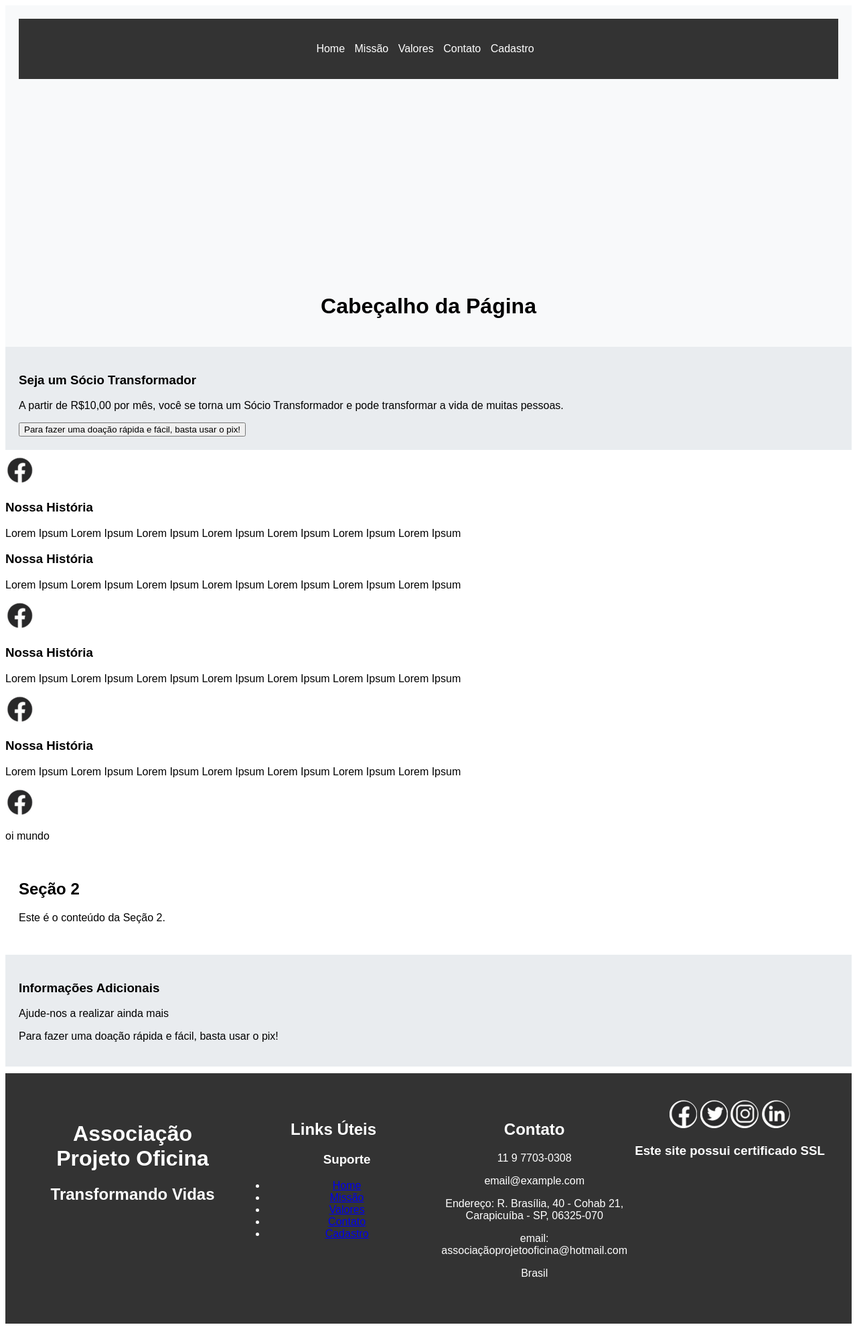
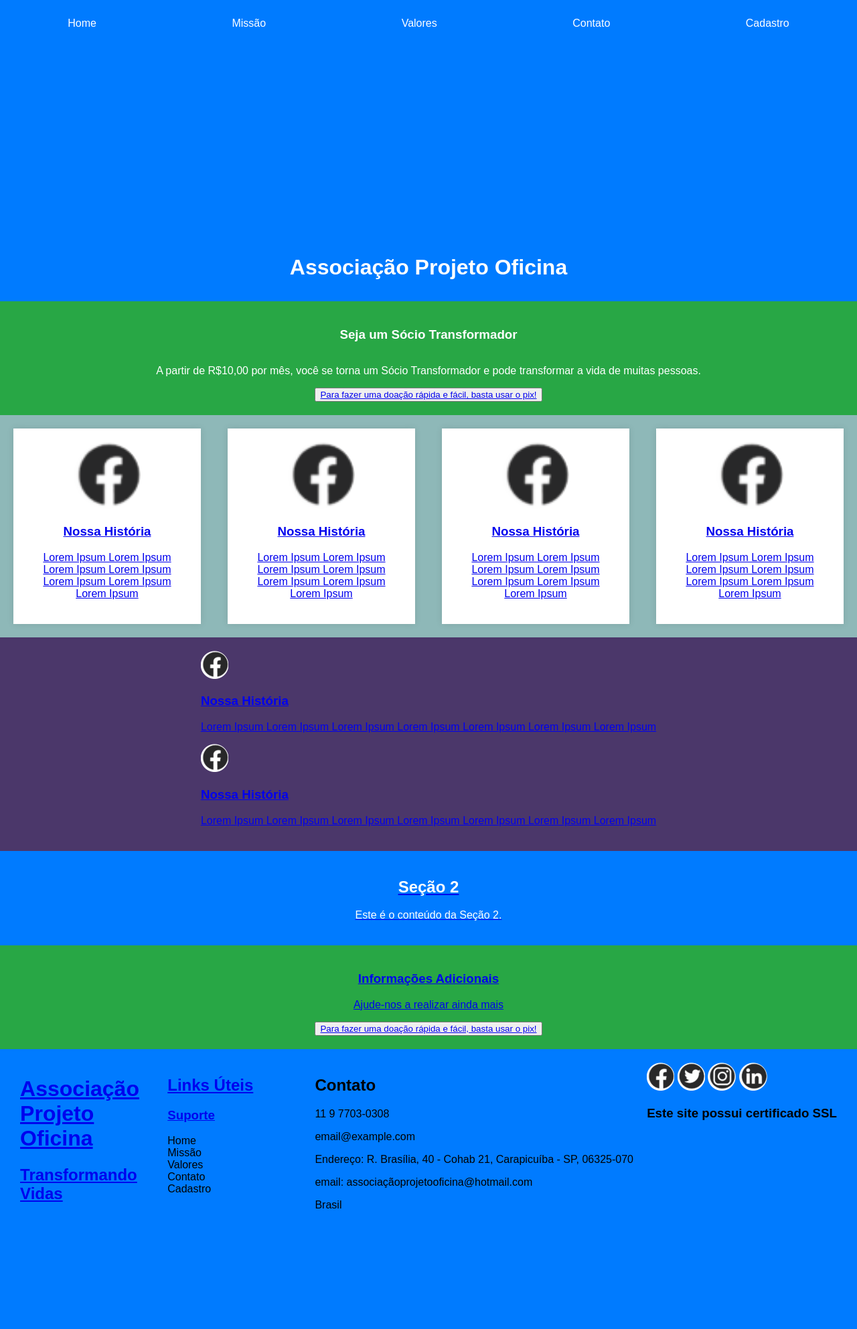
Before and after one commit to MauricioDiasSilva/projeto_integrador_I-Univesp, a Django app: page /siteweb/missao.html in a window 1280 px wide. Shown: the whole page at 67% size. After the commit the page ends 1805 px from the top, so only its background shows below. Run offline with Django 5.2, Linux system fonts and the light colour scheme.

Commit message:
paginas funcionando , falta apenas css

```diff
--- a/siteweb/templates/base.html
+++ b/siteweb/templates/base.html
@@ -33,14 +33,14 @@
     </nav>
 
   <div class="carrossel">
-    <div class="slide" style="background-image: url('{% static "imagens/logofacebook.png" %}');"></div>
-    <div class="slide" style="background-image: url('{% static "imagens/logoinstagram.png"%}');"></div>
-    <div class="slide" style="background-image: url('{% static "imagens/logolinkedin.png" %}');"></div>
-    <div class="slide" style="background-image: url('{% static "imagens/logotwitter.png" %}');"></div>
+    <div class="slide" style="background-image: url('{% static "./imagens/imagemcarrossel1.jpg" %}');"></div>
+    <div class="slide" style="background-image: url('{% static "./imagens/imagemcarrossel2.jpg" %}');"></div>
+    <div class="slide" style="background-image: url('{% static "./imagens/imagemcarrossel3.jpg" %}');"></div>
+    <div class="slide" style="background-image: url('{% static "./imagens/imagemcarrossel1.jpg" %}');"></div>
   </div>
 
 
-  <h1>Cabeçalho da Página</h1>
+  <h1>Associação Projeto Oficina</h1>
 
     {% comment %} scripts do bootstrap caso precise
     <script src="https://cdn.jsdelivr.net/npm/jquery@3.6.0/dist/jquery.min.js"></script>
@@ -48,44 +48,44 @@
   </header>
 
   <aside>
+    <div  class ="socio_transformador">
     <h3>Seja um Sócio Transformador</h3>
     <p>A partir de R$10,00 por mês, você se torna um Sócio Transformador e
       pode transformar a vida de muitas pessoas.</p>
-    <button>Para fazer uma doação rápida e fácil, basta usar o pix!</button>
+      <button id=> <a href="#"> Para fazer uma doação rápida e fácil, basta usar o pix!</button>
+    <div>
   </aside>
 
   <body>
 
 <main>
-  <div class-"container">
+  <div class="container">
     <div class="nossahistoria">
       <img src="{% static "imagens/logofacebook.png" %}" alt="facebook">
       <h3>Nossa História</h3>
       <p>Lorem Ipsum Lorem Ipsum Lorem Ipsum Lorem Ipsum Lorem Ipsum Lorem Ipsum Lorem Ipsum</p>
     </div>
 
-    <div class="destaque">
-      <div>
+    <div class="nossahistoria">
+      <img src="{% static "imagens/logofacebook.png" %}" alt="facebook">
       <h3>Nossa História</h3>
       <p>Lorem Ipsum Lorem Ipsum Lorem Ipsum Lorem Ipsum Lorem Ipsum Lorem Ipsum Lorem Ipsum</p>
-        <img src="{% static "imagens/logofacebook.png" %}" alt="facebook">
     </div>
 
-      <div>
+    <div class="nossahistoria">
+      <img src="{% static "imagens/logofacebook.png" %}" alt="facebook">
       <h3>Nossa História</h3>
       <p>Lorem Ipsum Lorem Ipsum Lorem Ipsum Lorem Ipsum Lorem Ipsum Lorem Ipsum Lorem Ipsum</p>
-        <img src="{% static "imagens/logofacebook.png" %}" alt="facebook">
     </div>
 
-      <div>
+    <div class="nossahistoria">
+      <img src="{% static "imagens/logofacebook.png" %}" alt="facebook">
       <h3>Nossa História</h3>
       <p>Lorem Ipsum Lorem Ipsum Lorem Ipsum Lorem Ipsum Lorem Ipsum Lorem Ipsum Lorem Ipsum</p>
-        <img src="{% static "imagens/logofacebook.png" %}" alt="facebook">
     </div>
   </div>
+</main>
 
-  </div>
-</main>
 
 {% block content %}
 
@@ -101,11 +101,12 @@
     <p>Este é o conteúdo da Seção 2.</p>
 </section>
 
-
   <aside>
+    <div  class ="socio_transformador">
     <h3>Informações Adicionais</h3>
     <p>Ajude-nos a realizar ainda mais</p>
-  <p>Para fazer uma doação rápida e fácil, basta usar o pix!</p>
+      <button id=> <a href="#"> Para fazer uma doação rápida e fácil, basta usar o pix!</button>
+    <div>
   </aside>
 
   </body>
@@ -113,12 +114,12 @@
 <footer>
   <div class="footer-content">
 
-    <div class="footer-section about">
+    <div class="footer-section-about">
       <h1> Associação Projeto Oficina</h1>
       <h2> Transformando Vidas </h2>
     </div>
 
-    <div class="footer-section links">
+    <div class="footer-section-links">
       <h2>Links Úteis</h2>
       <ul>
         <h3>Suporte</h3>
--- a/siteweb/templates/siteweb/missao.html
+++ b/siteweb/templates/siteweb/missao.html
@@ -1,9 +1,26 @@
 {% extends "base.html" %}
+{%load static%}
 
-<h1>ola mundo</h1>
 
 {% block content %}
 
-<p>oi mundo</p>
+
+<main>
+
+  <div class="missao">
+    <div class="img-mission">
+         <img src="{% static "imagens/logofacebook.png" %}" alt="facebook">
+    <div>
+      <h3>Nossa História</h3>
+      <p>Lorem Ipsum Lorem Ipsum Lorem Ipsum Lorem Ipsum Lorem Ipsum Lorem Ipsum Lorem Ipsum</p>
+    </div class="img-mission">
+         <img src="{% static "imagens/logofacebook.png" %}" alt="facebook">
+    <div>
+      <h3>Nossa História</h3>
+      <p>Lorem Ipsum Lorem Ipsum Lorem Ipsum Lorem Ipsum Lorem Ipsum Lorem Ipsum Lorem Ipsum</p>
+    </div>
+
+  </div>
+</main>
 
 {% endblock content %}
--- a/siteweb/views.py
+++ b/siteweb/views.py
@@ -1,8 +1,8 @@
 # ARQUIVO VIEWS
-from django.shortcuts import render
-# myapp/views.py
+from django.shortcuts import render, redirect
+from .forms import CriancaEspecialForm
+from .forms import CadastroForm
 
-from .forms import CriancaEspecialForm
 
 
 def index(request):
@@ -20,9 +20,15 @@
 def valores(request):
     return render(request, 'siteweb/valores.html')
 
-
 def cadastro(request):
-    return render(request, 'siteweb/cadastro.html')
+    if request.method == 'POST':
+        form = CadastroForm(request.POST)
+        if form.is_valid():
+            form.save()
+            return redirect('index')
+    else:
+        form = CadastroForm()
+    return render(request, 'siteweb/cadastro.html', {'form': form})
 
 
 def base(request):
@@ -39,4 +45,4 @@
     else:
         form = CriancaEspecialForm()
 
-    return render(request, 'cadastro.html', {'form': form})
+    return render(request, 'contato.html', {'form': form})
--- a/static/css/styles.css
+++ b/static/css/styles.css
@@ -1,76 +1,120 @@
 body {
     font-family: Arial, sans-serif;
+    margin: 0;
+    padding: 0;
+    background-color: #f5f5f5;
 }
 
 header {
-    background-color: #f8f9fa;
-    padding: 20px;
+    background-color: #007bff;
+    color: white;
+    padding: 10px 0;
     text-align: center;
-}
-
-nav {
-    display:flexbox;
-    flex-wrap: wrap;
-    text-align:center;
-    justify-content: space-around;
-    background-color: #333;
-    color: #ffffff;
-    padding: 20px;
-    margin-top: 0;
 }
 
 nav ul {
     list-style-type: none;
     padding: 0;
+    display: flex;
+    justify-content: space-around;
+}
+
+nav ul li a {
+    color: white;
+    text-decoration: none;
+}
+
+.carrossel {
+    width: 100%;
+    height: 300px;
+    overflow: hidden;
+    position: relative;
+}
+
+.carrossel .slide {
+    width: 100%;
+    height: 300px;
+    background-size: cover;
+    background-position: center;
+    position: absolute;
+    transition: opacity 1s;
+}
+
+aside {
+    display: flex;
+    flex-direction: column;
+    align-items: center;
+    justify-content: center;
+}
+
+
+.socio_transformador {
+
+    display: flex;
+    flex-direction: column;
+    align-items: center;
+    justify-content: center;
+    background-color: #28a745;
+    color: white;
+    padding: 20px;
+    margin: 0px 0;
+    text-align: center;
+    width: 100%;
+}
+
+#btn_doacao {
+    background-color: #007bff;
+    color: white;
+    padding: 10px 20px;
+    border: none;
+    border-radius: 5px;
+    cursor: pointer;
+    text-decoration: none;
+    display: inline-block;
+    margin-top: 10px;
+}
+
+#btn_doacao a {
+    color: white;
+    text-decoration: none;
+}
+
+.container {
+    display: flex;
+    justify-content: space-around;
+    flex-wrap: wrap;
+}
+
+.nossahistoria {
+    background-color: white;
+    box-shadow: 0px 0px 10px rgba(0, 0, 0, 0.1);
+    margin: 20px;
+    padding: 20px;
+    flex: 1 0 200px;
+    /* Adicione esta linha */
     text-align: center;
 }
 
-nav ul li {
-    display: inline;
-    margin-right: 10px;
+
+.nossahistoria img {
+    width: 100px;
+    height: 100px;
+    object-fit: cover;
+    border-radius: 50%;
 }
 
-nav ul li a {
-    color: #ffffff;
-    text-decoration: none;
+section {
+    background-color: #007bff;
+    color: white;
+    padding: 20px 0;
+    text-align: center;
 }
 
-
-section {
-    background-color: #fff;
-    padding: 20px;
-    margin-bottom: 10px;
-}
-
-aside {
-    background-color: #e9ecef;
-    padding: 20px;
-    margin-bottom: 10px;
-}
-
-footer {
-    background-color: #333;
-    color: #ffffff;
-    text-align: center;
-    padding: 20px;
-}
 
 .footer-content {
     display: flex;
     justify-content: space-around;
     padding: 20px;
-}
-
-.footer-section {
-    flex: 1;
-    padding: 10px;
-}
-
-.footer-bottom {
-    padding: 10px;
-}
-.footer-ul{
-    text-decoration: none;
 }
 
 #gallery {
@@ -80,7 +124,8 @@
 }
 
 .foto {
-    flex: 1 0 21%; /* Crescer, não encolher, base de 21% */
+    flex: 1 0 21%;
+    /* Crescer, não encolher, base de 21% */
     margin: 1%;
     text-align: center;
     box-sizing: border-box;
@@ -90,6 +135,7 @@
     width: 100%;
     height: auto;
 }
+
 .carrossel {
     position: relative;
     width: 100%;
@@ -107,8 +153,72 @@
     opacity: 0;
 }
 
-.container{
-display: flex;
-flex-wrap: wrap;
-justify-content: space-around;
+
+main {
+    display: flex;
+    flex-wrap: wrap;
+    justify-content: space-around;
+    background-color: rgb(142, 184, 184);
 }
+
+
+#btn_doacao {
+    background-color: #28a745;
+    color: white;
+    padding: 10px 20px;
+    border: none;
+    border-radius: 5px;
+    cursor: pointer;
+    text-decoration: none;
+}
+
+#btn_doacao a {
+    color: white;
+    text-decoration: none;
+}
+
+footer {
+    background-color: #007bff;
+}
+
+
+.footer-section-about,
+.footer-section-links,
+.footer-section-contact,
+.footer-Redes-Sociais {
+    width: 200px;
+    /* Largura de cada seção */
+    margin-bottom: 20px;
+    /* Espaçamento abaixo de cada seção */
+}
+
+.footer-section-links ul {
+    list-style: none;
+    /* Remove os marcadores de lista */
+    padding: 0;
+    /* Remove o preenchimento padrão da lista */
+}
+
+.footer-section-links ul li a {
+    text-decoration: none;
+    /* Remove o sublinhado dos links */
+    color: black;
+    /* Cor dos links */
+}
+
+.footer-Redes-Sociais img {
+    width: 30px;
+    /* Largura das imagens das redes sociais */
+    height: 30px;
+    /* Altura das imagens das redes sociais */
+}
+
+.missao {
+    /* Adicione suas regras CSS aqui */
+    display: flex;
+    flex-wrap: wrap;
+    justify-content: space-around;
+    width: 100%;
+    background-color: #360f52c2;
+    padding: 20px;
+}
```
Also changed, not shown: siteweb/admin.py (+11 -0 lines), siteweb/forms.py (+16 -0 lines), siteweb/templates/siteweb/cadastro.html (+15 -2 lines), siteweb/templates/siteweb/contato.html (+15 -3 lines), db.sqlite3, 1 other file. Lines whose indentation alone changed are shown as unchanged.
